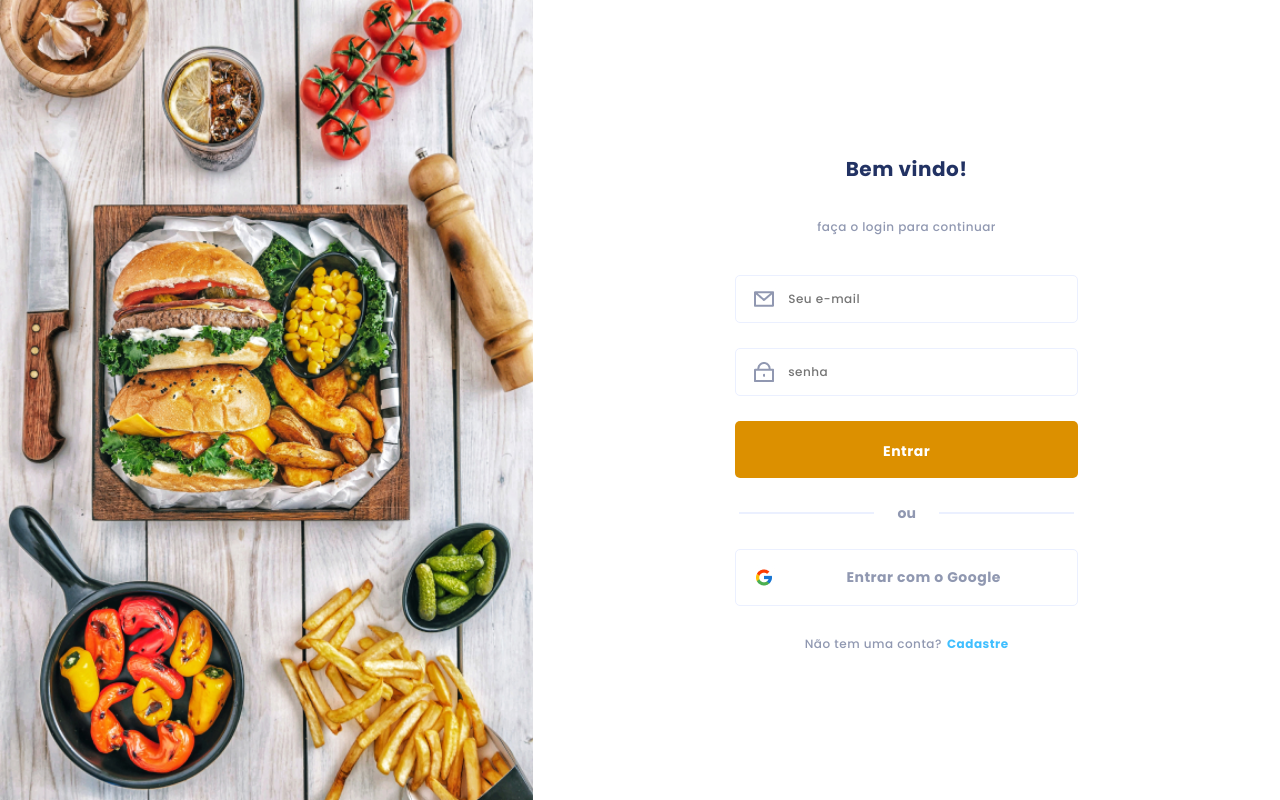
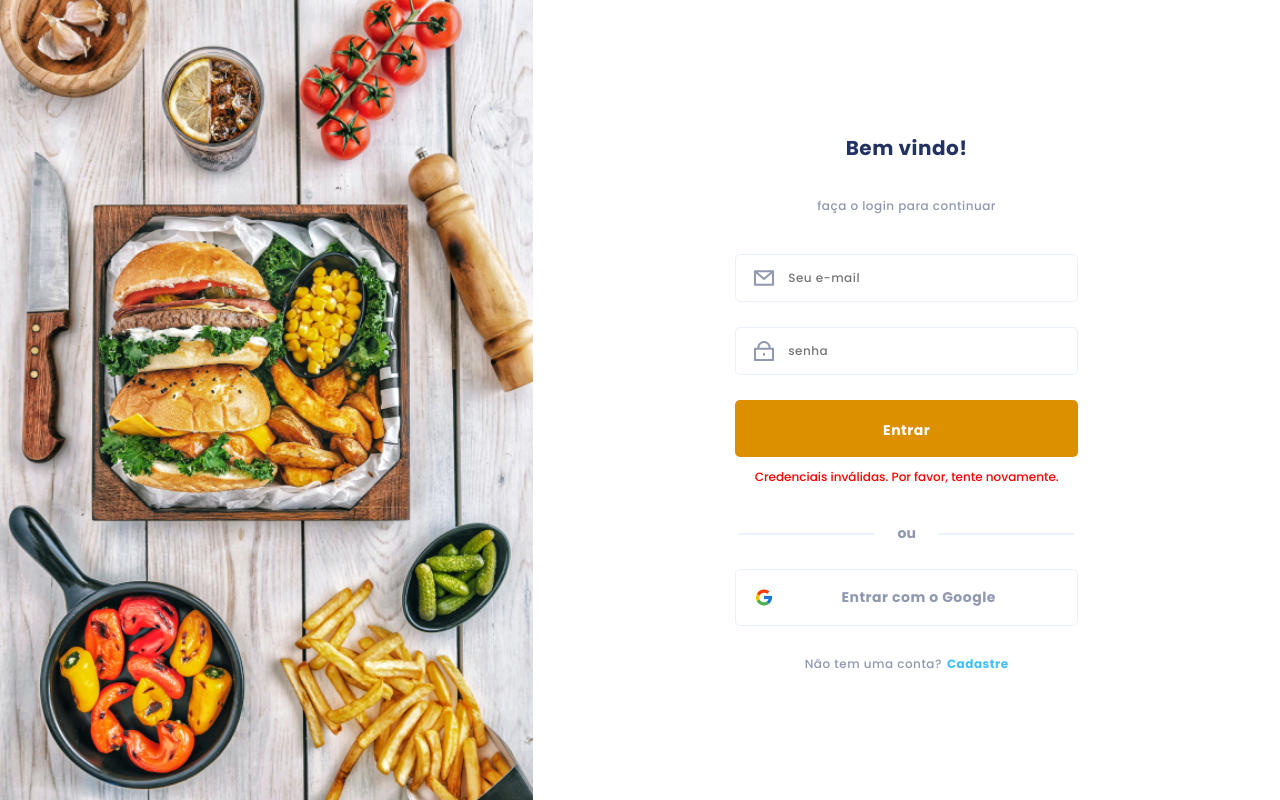
Before and after one commit to RitenBuilding/TegraFood, a Next.js app: page / in a window 1280 px wide. Both pictures are taken after a click on the button "Entrar". Built offline with nearby package versions, Linux system fonts and the light colour scheme.

Commit message:
notificação google login não implementado

```diff
--- a/package.json
+++ b/package.json
@@ -13,6 +13,7 @@
     "next": "13.5.4",
     "react": "^18",
     "react-dom": "^18",
+    "react-toastify": "^9.1.3",
     "styled-components": "^6.0.8"
   },
   "devDependencies": {
--- a/src/pages/index.js
+++ b/src/pages/index.js
@@ -4,8 +4,44 @@ import foodImage from "../assets/images/food.jpg";
 import messageImage from "../assets/images/Message.jpg";
 import passwordImage from "../assets/images/Password.jpg";
 import googleImage from "../assets/images/Google.jpg";
+import { useState } from "react";
+import { ToastContainer, toast } from "react-toastify";
+import "react-toastify/dist/ReactToastify.css";
 
 export default function Login() {
+  const [email, setEmail] = useState("");
+  const [password, setPassword] = useState("");
+  const [errorMessage, setErrorMessage] = useState("");
+
+  const handleLogin = () => {
+    const validEmail = "admin@tegrafood.com";
+    const validPassword = "admin123";
+
+    if (email === validEmail && password === validPassword) {
+      console.log("Login bem-sucedido");
+      setErrorMessage("");
+    } else {
+      setErrorMessage("Credenciais inválidas. Por favor, tente novamente.");
+    }
+  };
+
+  const handleGoogleLogin = () => {
+    toast.info("Google login não implementado", {
+      position: "top-right",
+      autoClose: 5000,
+      hideProgressBar: false,
+      closeOnClick: true,
+      pauseOnHover: true,
+      draggable: true,
+      progress: undefined,
+      theme: "light",
+      style: {
+        textAlign: "start",
+        fontFamily: "Poppins",
+      },
+    });
+  };
+
   return (
     <styles.Container>
       <styles.Image>
@@ -25,15 +61,26 @@ export default function Login() {
 
         <styles.InputContainer>
           <Image src={messageImage} alt="Ícone mensagem" />
-          <styles.CustomInput type="text" placeholder="Seu e-mail" />
+          <styles.CustomInput
+            type="text"
+            placeholder="Seu e-mail"
+            value={email}
+            onChange={(e) => setEmail(e.target.value)}
+          />
         </styles.InputContainer>
 
         <styles.InputContainer>
           <Image src={passwordImage} alt="Ícone senha" />
-          <styles.CustomInput type="password" placeholder="senha" />
+          <styles.CustomInput
+            type="password"
+            placeholder="senha"
+            value={password}
+            onChange={(e) => setPassword(e.target.value)}
+          />
         </styles.InputContainer>
 
-        <styles.Button>Entrar</styles.Button>
+        <styles.Button onClick={handleLogin}>Entrar</styles.Button>
+        {errorMessage && <styles.ErrorText>{errorMessage}</styles.ErrorText>}
 
         <styles.LineContainer>
           <styles.Line />
@@ -41,9 +88,10 @@ export default function Login() {
           <styles.Line />
         </styles.LineContainer>
 
-        <styles.GoogleButton>
+        <styles.GoogleButton onClick={handleGoogleLogin}>
           <Image src={googleImage} alt="Google" />
           <styles.GoogleButtonText>Entrar com o Google</styles.GoogleButtonText>
+          <ToastContainer />
         </styles.GoogleButton>
 
         <styles.RegisterContainer>
--- a/src/pages/styles.js
+++ b/src/pages/styles.js
@@ -166,3 +166,11 @@ export const RegisterLink = styled.a`
   text-align: center;
   color: #40bfff;
 `;
+
+export const ErrorText = styled.p`
+  font-family: Poppins;
+  color: #ff0000;
+  font-size: 12px;
+  margin-top: 10px;
+  text-align: center;
+`;
```
Also changed, not shown: 1 other file (tests, documents, lock files or other folders).
